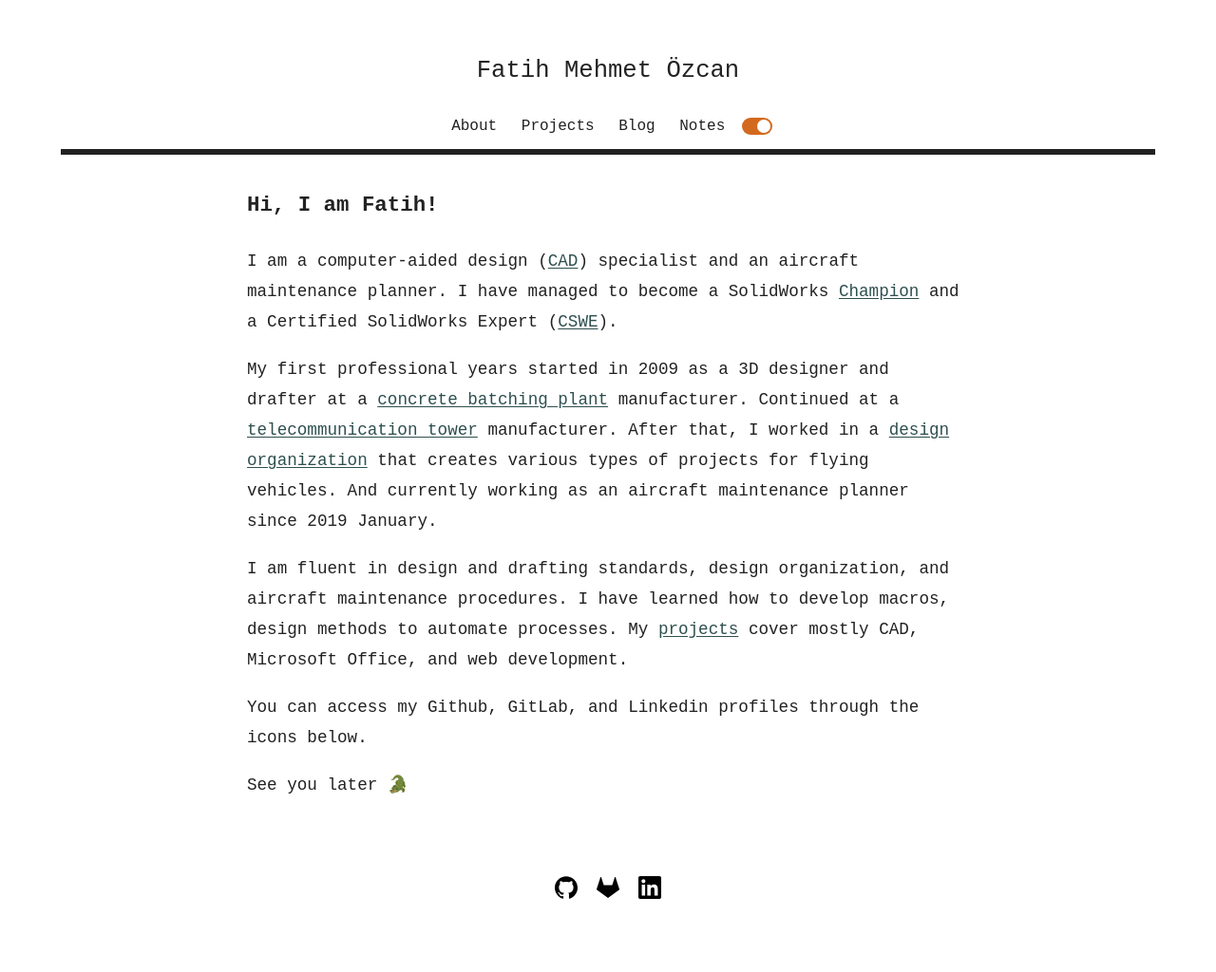
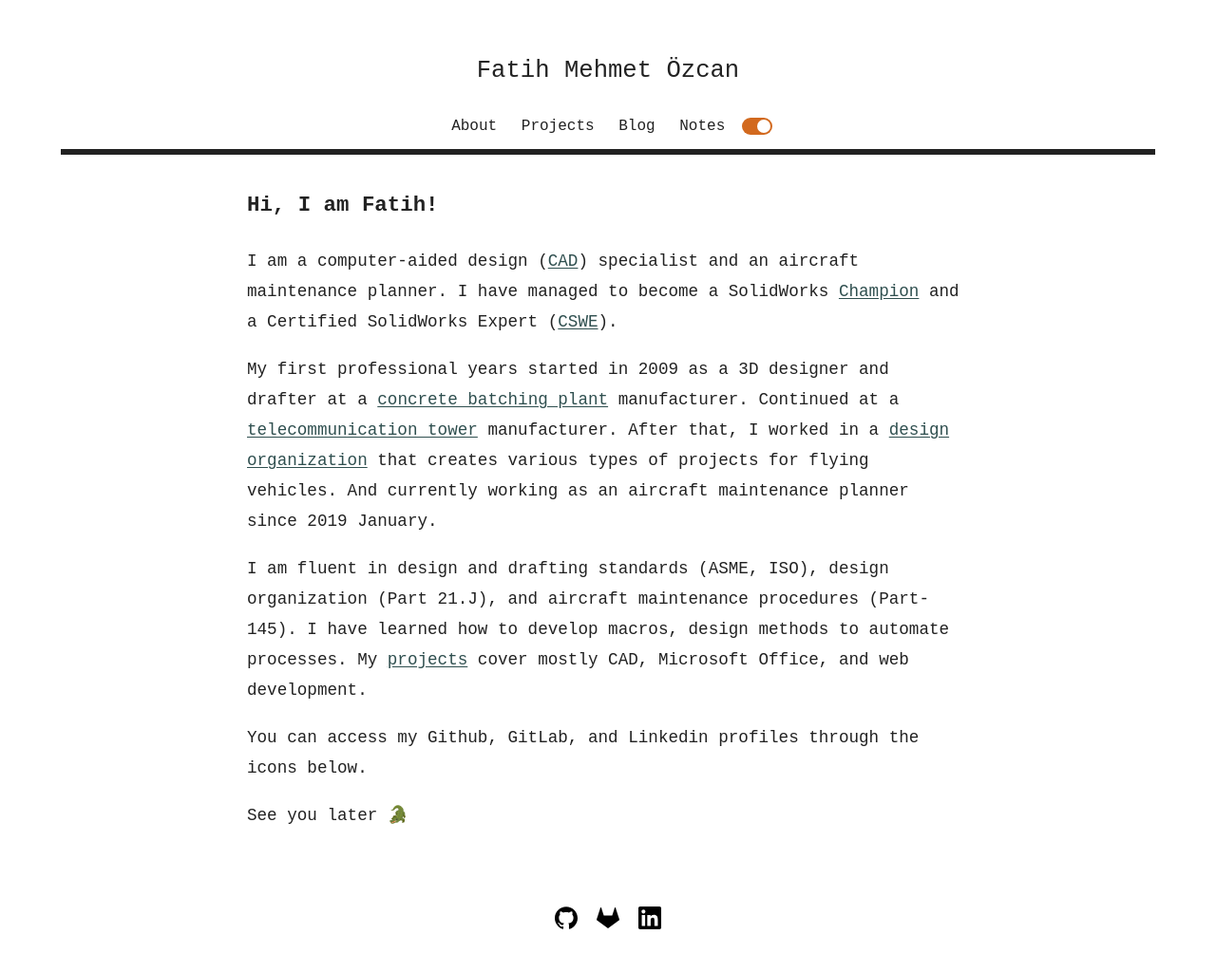
Before and after one commit to fatihmeh/fatihmeh.github.io, a Jekyll site: the page built from index.html, in a window 1280 px wide. Shown: the whole page at 95% size. Built offline with Jekyll 4.4.1, drawn with Linux system fonts in a browser that asks for light colours; before the commit the page ends 992 px from its top, so only the background shows below that.

Commit message:
Update about context

```diff
--- a/index.html
+++ b/index.html
@@ -8,7 +8,7 @@ title: Fatih Mehmet Özcan
 <br>
 <p class="about">My first professional years started in 2009 as a 3D designer and drafter at a <a href="https://en.wikipedia.org/wiki/Concrete_plant" target="_blank">concrete batching plant</a> manufacturer. Continued at a <a href="https://en.wikipedia.org/wiki/Radio_masts_and_towers#Tubular_steel" target="_blank">telecommunication tower</a> manufacturer. After that, I worked in a <a href="https://www.easa.europa.eu/domains/aircraft-products/design-organisations" target="_blank">design organization</a> that creates various types of projects for flying vehicles. And currently working as an aircraft maintenance planner since 2019 January.</p>
 <br>
-<p class="about">I am fluent in design and drafting standards, design organization, and aircraft maintenance procedures. I have learned how to develop macros, design methods to automate processes. My <a href="/projects">projects</a> cover mostly CAD, Microsoft Office, and web development.</p>
+<p class="about">I am fluent in design and drafting standards (ASME, ISO), design organization (Part 21.J), and aircraft maintenance procedures (Part-145). I have learned how to develop macros, design methods to automate processes. My <a href="/projects">projects</a> cover mostly CAD, Microsoft Office, and web development.</p>
 <br>
 <p class="about">You can access my Github, GitLab, and Linkedin profiles through the icons below.</p>
 <br>
```
